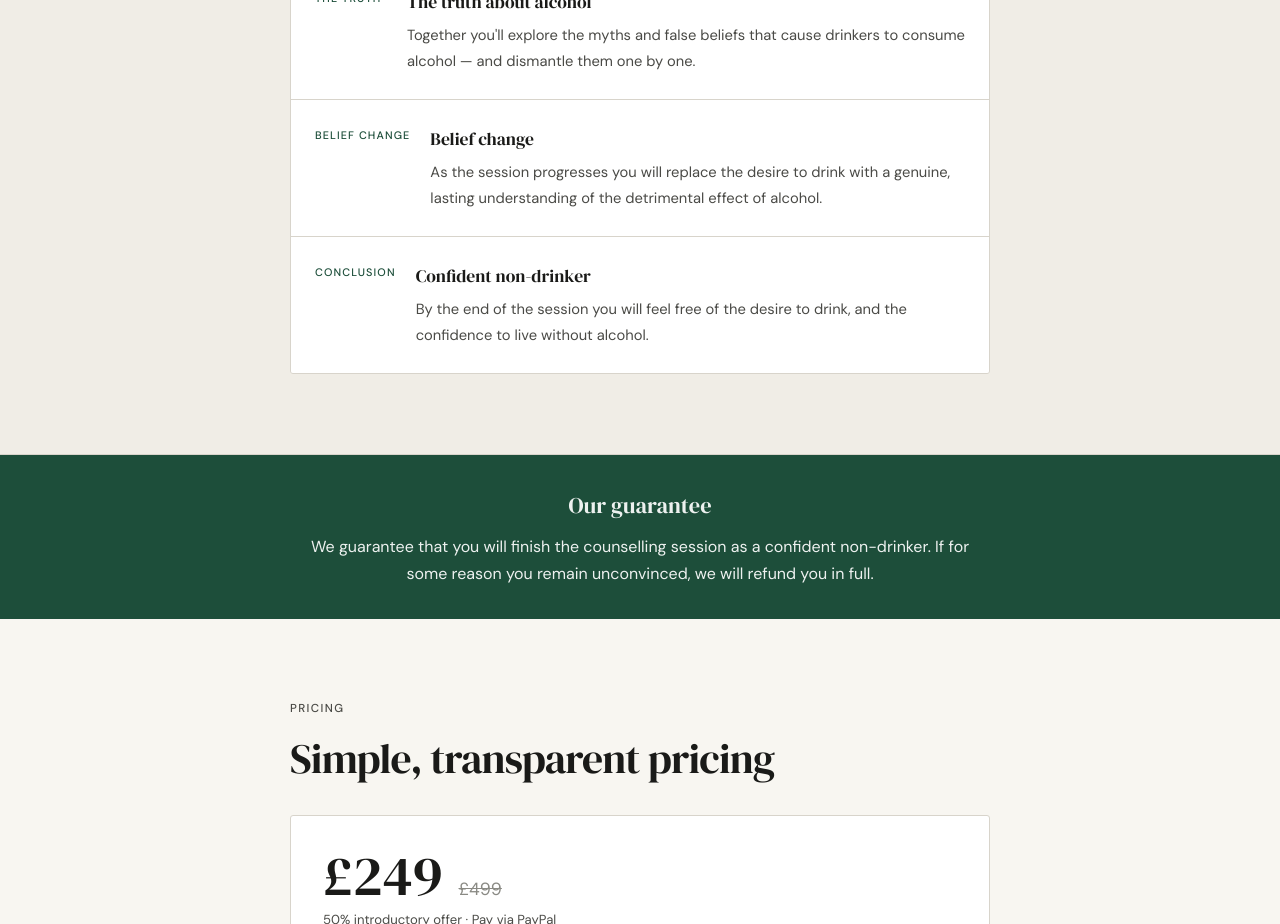
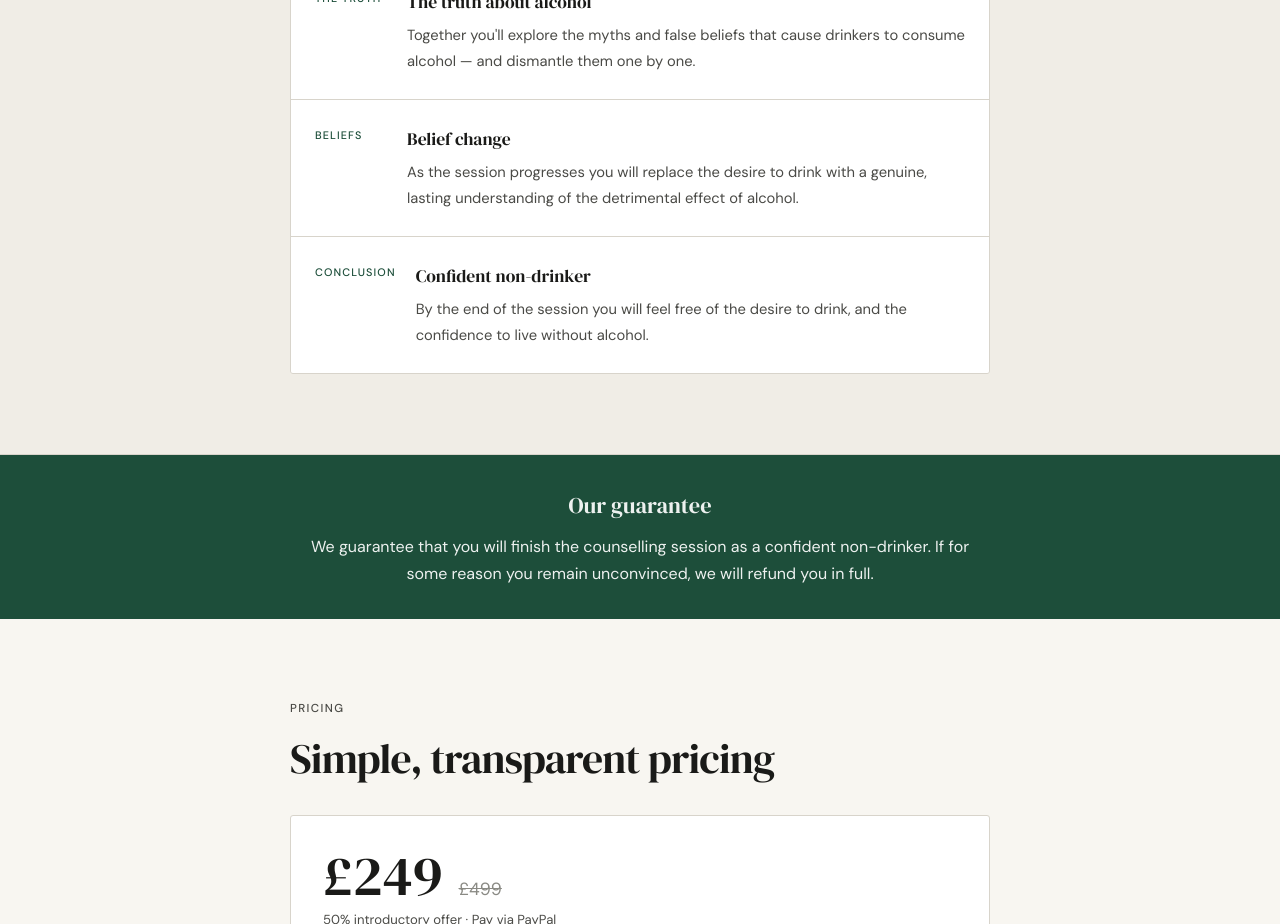
Before and after one commit to prawn-cocktail-crisps/stop-now, a Next.js app: page / in a window 1280 px wide. Shown: the part 1320-2244 px from the top of the page. Built offline with nearby package versions, Linux system fonts and the light colour scheme.

Commit message:
Update Method.tsx

```diff
--- a/components/Method.tsx
+++ b/components/Method.tsx
@@ -10,7 +10,7 @@ const steps = [
     body: "Together you'll explore the myths and false beliefs that cause drinkers to consume alcohol — and dismantle them one by one.",
   },
   {
-    tag: "Belief change",
+    tag: "Beliefs",
     title: "Belief change",
     body: "As the session progresses you will replace the desire to drink with a genuine, lasting understanding of the detrimental effect of alcohol.",
   },
```
